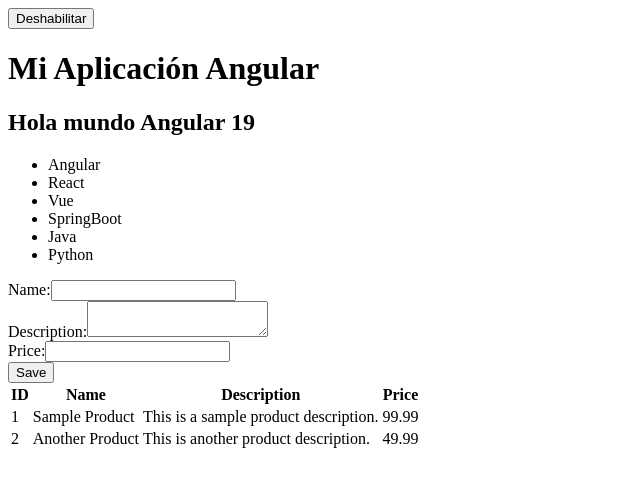
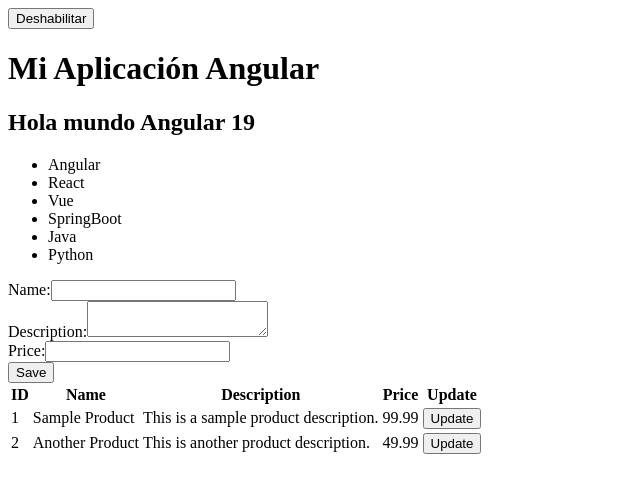
Before and after one commit to juanjomo4/angular-app, an Angular app: page / in a window 1280 px wide. Both pictures are taken after a click on the button "Habilitar". Shown: the top 492 px of the page, without its empty margins (0-640 px from the left). Built offline with nearby package versions, Linux system fonts and the light colour scheme.

Commit message:
Primera parte edición datos del product en form

```diff
--- a/src/app/products/components/form/form.component.ts
+++ b/src/app/products/components/form/form.component.ts
@@ -1,4 +1,4 @@
-import { Component, EventEmitter, Output } from '@angular/core';
+import { Component, EventEmitter, Input, Output } from '@angular/core';
 import { Product } from '../../models/Product';
 import { FormsModule } from '@angular/forms';
 
@@ -9,7 +9,9 @@ import { FormsModule } from '@angular/forms';
   styleUrl: './form.component.css',
 })
 export class FormComponent {
-  product: Product = new Product();
+  // Se usa Input() para recibir el product desde el component padre
+  // Se inicializa con un nuevo objeto Product para evitar errores al cargar el componente
+  @Input() product: Product = new Product();
 
   // Se usa OutPut() para emitir el event al component padre
   @Output() newproductEvent = new EventEmitter();
--- a/src/app/products/components/products/product.component.html
+++ b/src/app/products/components/products/product.component.html
@@ -1,4 +1,7 @@
-<product-app-form (newproductEvent)="addProduct($event)"></product-app-form>
+<product-app-form
+  (newproductEvent)="addProduct($event)"
+  [product]="productSelected"
+></product-app-form>
 
 @if (products.length>0) {
 <table>
@@ -8,6 +11,7 @@
       <th>Name</th>
       <th>Description</th>
       <th>Price</th>
+      <th>Update</th>
     </tr>
   </thead>
   <tbody>
@@ -17,7 +21,11 @@
       <td>{{ product.name }}</td>
       <td>{{ product.description }}</td>
       <td>{{ product.price }}</td>
+      <td>
+        <button (click)="onUpdateProduct(product)">Update</button>
+      </td>
     </tr>
+
     }
   </tbody>
 </table>
--- a/src/app/products/components/products/product.component.ts
+++ b/src/app/products/components/products/product.component.ts
@@ -11,6 +11,8 @@ import { FormComponent } from '../form/form.component';
 })
 export class ProductComponent implements OnInit {
   products: Product[] = [];
+
+  productSelected: Product = new Product();
 
   constructor(private service: ProductService) {}
 
@@ -31,4 +33,9 @@ export class ProductComponent implements OnInit {
     // se esparcen los elementos del arreglo y creamos un nuevo arreglo para agregar el nuevo elemento.
     // this.products = [...this.products, { ...product, id: new Date().getTime() }];
   }
+
+  onUpdateProduct(product: Product) {
+    this.productSelected = product;
+
+  }
 }
```
